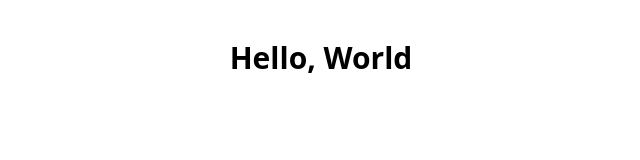
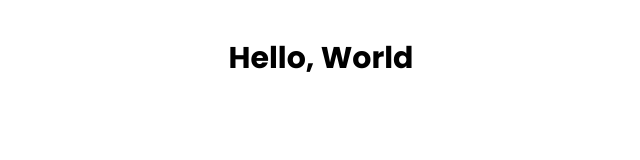
Before and after one commit to hussain-ahmed2/sugary-react-recruitment, a React (Vite) app: page / in a window 1280 px wide. Shown: the top 160 px of the page, without its empty margins (319-959 px from the left). Built offline with nearby package versions, Linux system fonts and the light colour scheme.

Commit message:
add and configure poppins font

```diff
--- a/src/index.css
+++ b/src/index.css
@@ -1 +1,8 @@
+@import url('https://fonts.googleapis.com/css2?family=Poppins:ital,wght@0,100;0,200;0,300;0,400;0,500;0,600;0,700;0,800;0,900;1,100;1,200;1,300;1,400;1,500;1,600;1,700;1,800;1,900&display=swap');
 @import 'tailwindcss';
+
+@layer base {
+    body {
+        font-family: 'Poppins', system-ui, -apple-system, BlinkMacSystemFont, 'Segoe UI', Roboto, Oxygen, Ubuntu, Cantarell, 'Open Sans', 'Helvetica Neue', sans-serif;
+    }
+}
```
